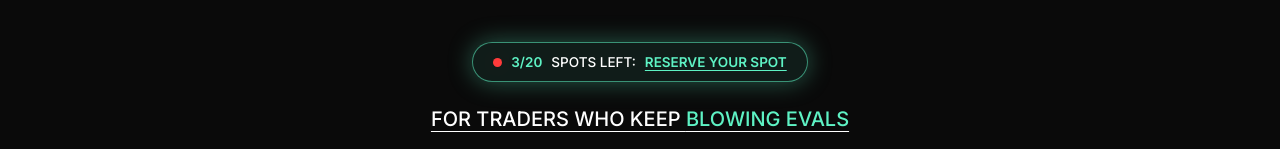
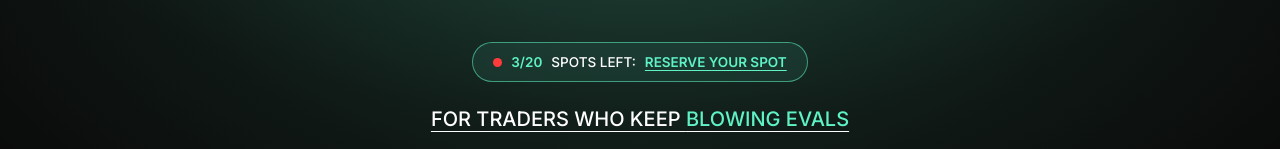
Before and after one commit to eliascroesus/andersenfunnel, a plain HTML site: page apply/index.html in a window 1280 px wide. Shown: the top 149 px of the page. Drawn offline with Linux system fonts and the light colour scheme.

Commit message:
Apply: soft mint glow top and bottom, no glow behind spots pill
Co-Authored-By: Claude Opus 5.5 <noreply@anthropic.com>
Claude-Session: https://claude.ai/code/session_015aTEPZErDZv4g47zhVwhAZ

```diff
--- a/assets/site/style.css
+++ b/assets/site/style.css
@@ -636,3 +636,12 @@ body[data-page="discord"] .hero { padding-top: 56px; }
 body[data-page="apply"] .hero h1 { font-size: clamp(28px, 3.4vw, 44px); max-width: 820px; }
 @media (max-width: 560px) { body[data-page="apply"] .hero h1 { font-size: 27px; } body[data-page="apply"] .hero h1 br { display: none; } }
 body[data-page="apply"] .hero h1 { max-width: 900px; }
+
+/* /apply: soft mint glow top and bottom; no glow behind the spots pill */
+body[data-page="apply"] { position: relative; background: radial-gradient(1100px 600px at 50% -14%, rgba(94, 242, 196, .16) 0%, rgba(94, 242, 196, .05) 45%, rgba(94, 242, 196, 0) 72%) no-repeat, radial-gradient(1100px 600px at 50% 114%, rgba(94, 242, 196, .14) 0%, rgba(94, 242, 196, .04) 45%, rgba(94, 242, 196, 0) 72%) no-repeat, #0a0a0a; background-position: top center, bottom center; }
+.spots-pill { box-shadow: none; }
+body[data-page="apply"]::before, body[data-page="apply"]::after { content: ""; position: absolute; z-index: 0; left: 0; right: 0; height: 800px; pointer-events: none; }
+body[data-page="apply"]::before { top: 0; background: radial-gradient(1100px 620px at 50% -12%, rgba(94, 242, 196, .2) 0%, rgba(94, 242, 196, .06) 45%, rgba(94, 242, 196, 0) 72%); }
+body[data-page="apply"]::after { bottom: 0; background: radial-gradient(1100px 620px at 50% 112%, rgba(94, 242, 196, .16) 0%, rgba(94, 242, 196, .05) 45%, rgba(94, 242, 196, 0) 72%); }
+body[data-page="apply"] > * { position: relative; z-index: 1; }
+body[data-page="apply"] > .ptoast, body[data-page="apply"] > .sticky-cta { position: fixed; z-index: 55; }
```
